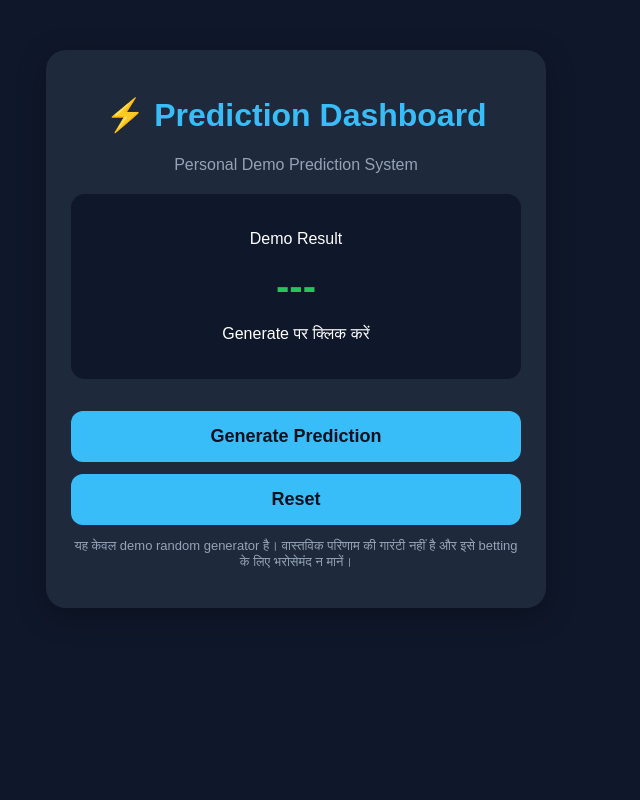
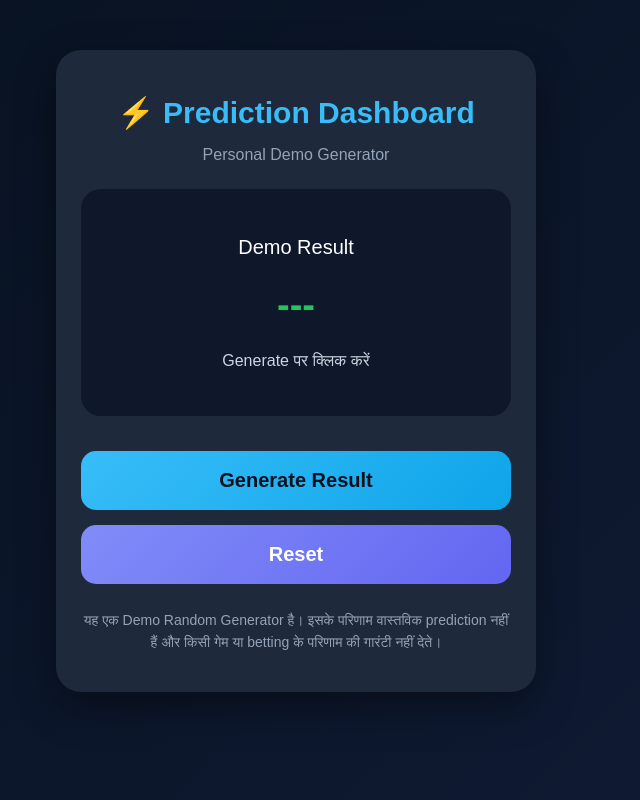
Before and after one commit to prakash1356/prediction-app, a plain HTML site: page index.html in a window 1280 px wide. Shown: the whole page, without its empty margins (344-984 px from the left). Drawn offline with Linux system fonts and the light colour scheme.

Commit message:
Refactor HTML and CSS for prediction dashboard

```diff
--- a/index.html
+++ b/index.html
@@ -5,64 +5,132 @@
 <meta charset="UTF-8">
 <meta name="viewport" content="width=device-width, initial-scale=1.0">
 <title>Prediction Dashboard</title>
+
 <style>
 *{box-sizing:border-box}
 body{
- margin:0;font-family:Arial,sans-serif;
- background:#0f172a;color:white;padding:20px;
+margin:0;
+font-family:Arial,sans-serif;
+background:linear-gradient(135deg,#07111f,#101b35);
+color:white;
+min-height:100vh;
+padding:20px;
 }
 .card{
- max-width:500px;margin:30px auto;
- background:#1e293b;padding:25px;border-radius:20px;
- box-shadow:0 8px 30px #0004;
+max-width:480px;
+margin:30px auto;
+padding:25px;
+border-radius:25px;
+background:#1e293b;
+box-shadow:0 15px 40px rgba(0,0,0,.4);
+text-align:center;
 }
-h1{text-align:center;color:#38bdf8}
-.subtitle{text-align:center;color:#94a3b8}
-.box{
- background:#0f172a;border-radius:14px;padding:20px;
- text-align:center;margin:20px 0;
+h1{
+color:#38bdf8;
+font-size:30px;
+margin-bottom:10px;
 }
-.result{font-size:40px;font-weight:bold;color:#22c55e}
+.subtitle{
+color:#94a3b8;
+margin-bottom:25px;
+}
+.result{
+background:#0f172a;
+border-radius:20px;
+padding:30px 15px;
+margin:20px 0;
+min-height:180px;
+}
+.result h2{
+font-size:20px;
+font-weight:normal;
+}
+#output{
+font-size:38px;
+font-weight:bold;
+color:#22c55e;
+margin:25px 0;
+}
+#message{
+color:#cbd5e1;
+}
 button{
- width:100%;padding:15px;border:0;border-radius:12px;
- background:#38bdf8;color:#07111f;font-size:18px;
- font-weight:bold;margin-top:12px;
+width:100%;
+border:none;
+border-radius:15px;
+padding:18px;
+margin-top:15px;
+font-size:20px;
+font-weight:bold;
+cursor:pointer;
+background:linear-gradient(135deg,#38bdf8,#0ea5e9);
+color:#07111f;
+transition:.2s;
 }
-.small{color:#94a3b8;font-size:13px;text-align:center}
+button:active{
+transform:scale(.97);
+}
+.reset{
+background:linear-gradient(135deg,#818cf8,#6366f1);
+color:white;
+}
+.note{
+color:#94a3b8;
+font-size:14px;
+line-height:1.6;
+margin-top:25px;
+}
 </style>
 </head>
+
 <body>
+
 <div class="card">
+
 <h1>⚡ Prediction Dashboard</h1>
-<p class="subtitle">Personal Demo Prediction System</p>
+<p class="subtitle">Personal Demo Generator</p>
 
-<div class="box">
-<p>Demo Result</p>
-<div class="result" id="result">---</div>
-<p id="info">Generate पर क्लिक करें</p>
+<div class="result">
+<h2>Demo Result</h2>
+<div id="output">---</div>
+<p id="message">Generate पर क्लिक करें</p>
 </div>
 
-<button onclick="generate()">Generate Prediction</button>
-<button onclick="resetData()">Reset</button>
+<button onclick="generate()">Generate Result</button>
 
-<p class="small">
-यह केवल demo random generator है। वास्तविक परिणाम की
-गारंटी नहीं है और इसे betting के लिए भरोसेमंद न मानें।
+<button class="reset" onclick="resetApp()">Reset</button>
+
+<p class="note">
+यह एक Demo Random Generator है। इसके परिणाम वास्तविक
+prediction नहीं हैं और किसी गेम या betting के परिणाम
+की गारंटी नहीं देते।
 </p>
+
 </div>
 
 <script>
 function generate(){
- const choices=["RED","GREEN","BLUE"];
- const result=choices[Math.floor(Math.random()*choices.length)];
- document.getElementById("result").innerText=result;
- document.getElementById("info").innerText=
- "Demo result generated: "+new Date().toLocaleTimeString();
+
+const results=["RED","GREEN","VIOLET"];
+
+const random=Math.floor(Math.random()*results.length);
+
+document.getElementById("output").innerText=results[random];
+
+document.getElementById("message").innerText=
+"Demo result generated";
+
 }
-function resetData(){
- document.getElementById("result").innerText="---";
- document.getElementById("info").innerText="Generate पर क्लिक करें";
+
+function resetApp(){
+
+document.getElementById("output").innerText="---";
+
+document.getElementById("message").innerText=
+"Generate पर क्लिक करें";
+
 }
 </script>
+
 </body>
-  </html>
+</html>
```
